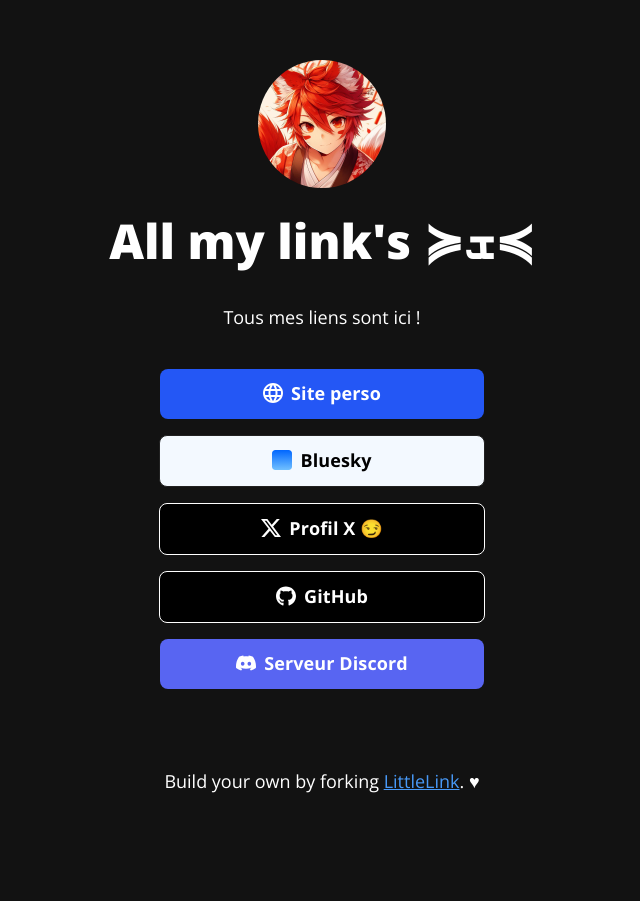
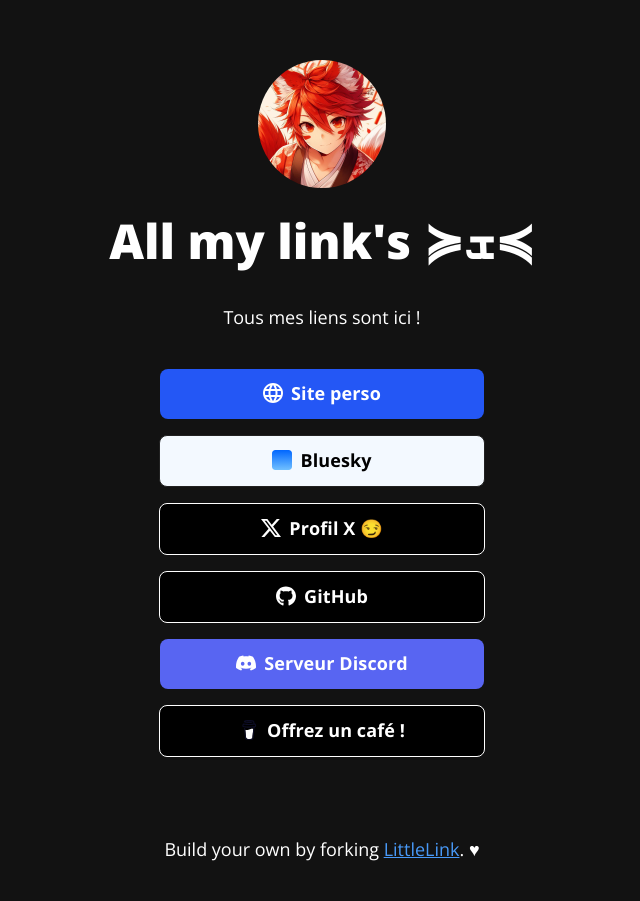
Before and after one commit to ApturaLink/ApturaLink.github.io, a plain HTML site: page index.html in a window 1280 px wide. Shown: the whole page, without its empty margins (318-958 px from the left). Before the commit the page ends 833 px from the top, so only its background shows below. Drawn offline with Linux system fonts and the light colour scheme.

Commit message:
add: new link button for buy me a coffee

```diff
--- a/index.html
+++ b/index.html
@@ -115,6 +115,10 @@
         <a class="button button-discord" href="https://discord.gg/KN2CT4ka3C" target="_blank" rel="noopener"
           role="button"><img class="icon" src="images/icons/discord.svg" alt="" />Serveur Discord</a><br />
 
+        <!-- Buy me a Coffee -->
+        <a class="button button-x" href="https://www.buymeacoffee.com/aptura" target="_blank" rel="noopener"
+          role="button"><img class="icon" src="images/icons/buy-me-a-coffee.svg" alt="" />Offrez un café !</a><br />
+
         <br />
         <!--
             Footer:
```
